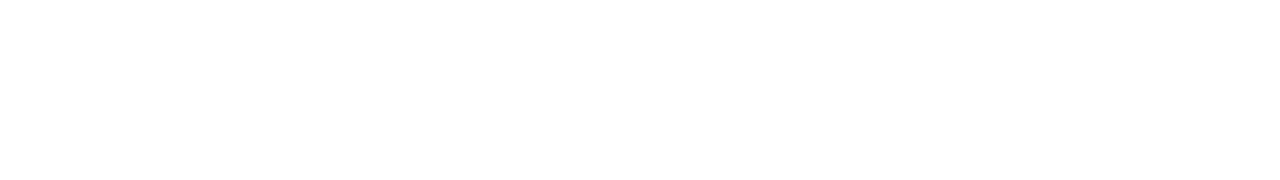
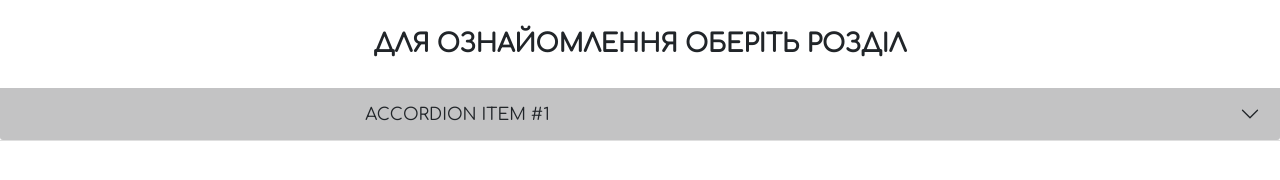
Before and after one commit to boris2606/learning-javascript, a website built with webpack: page src/index.html in a window 1280 px wide. Built offline with nearby package versions, Linux system fonts and the light colour scheme; a web font is replaced by a local one.

Commit message:
Change styles

```diff
--- a/package.json
+++ b/package.json
@@ -38,5 +38,9 @@
     "webpack": "^5.71.0",
     "webpack-cli": "^4.9.2",
     "webpack-dev-server": "^4.7.4"
+  },
+  "dependencies": {
+    "bootstrap": "^5.1.3",
+    "jquery": "^3.6.0"
   }
 }
--- /dev/null
+++ b/src/bs.js
@@ -0,0 +1 @@
+import $ from 'bootstrap'; // бібліотека bootstrap
--- a/src/index.html
+++ b/src/index.html
@@ -4,10 +4,22 @@
         <meta charset="UTF-8">
         <meta http-equiv="X-UA-Compatible" content="IE=edge">
         <meta name="viewport" content="width=device-width, initial-scale=1.0">
-        <title>Webpack 5</title>
+        <title>Learning JS</title>
         <!-- <link rel="icon" type="image/x-icon" href="/images/favicon.ico"> тут іконка вкладки -->
     </head>
     <body>
-
+        <p class="tit_text_learn"> Для ознайомлення оберіть розділ </p>
+        <div class="accordion accordion-flush" id="accordionFlushExample">
+            <!-- Аккорд елемент -->
+            <div class="accordion-item">
+              <h2 class="accordion-header" id="flush-headingOne">
+                <button class="accordion-button collapsed btn_accord_style" type="button" data-bs-toggle="collapse" data-bs-target="#flush-collapseOne" aria-expanded="false" aria-controls="flush-collapseOne">
+                    <p class="header_name_item_stl">Accordion Item #1</p>
+                </button>
+              </h2>
+              <div id="flush-collapseOne" class="accordion-collapse collapse" aria-labelledby="flush-headingOne" data-bs-parent="#accordionFlushExample">
+                <div class="accordion-body">Placeholder content for this accordion, which is intended to demonstrate the <code>.accordion-flush</code> class. This is the first item's accordion body.</div>
+              </div>
+            </div>
     </body>
 </html>
--- a/src/main.js
+++ b/src/main.js
@@ -1 +1,3 @@
-import './styles/main.scss'
+import './styles/main.scss';
+import './bs.js';
+import $ from "jquery"; // бібліотека jquery
--- a/src/styles/main.scss
+++ b/src/styles/main.scss
@@ -1,2 +1,36 @@
 @use 'reset';
 @use 'fonts';
+@import "~bootstrap/scss/bootstrap";
+body {
+    font-family: Comfortaa;
+}
+// Титульний текст
+.tit_text_learn{
+    font: 600 25px Comfortaa;
+    margin: 30px auto;
+    text-align: center;
+    text-transform: uppercase;
+}
+
+// Стилі кнопки акорду та розділу
+.btn_accord_style{
+    background-color: #66666863;
+    &:not(.collapsed) {
+        color: #fff;
+        background-color: #6e6e6ed8;
+        box-shadow: inset 0 -1px 0 rgb(0 0 0 / 13%);
+    }
+    &:focus{
+        box-shadow: none;
+    }
+    &:not(.collapsed)::after {
+        background: url('../img/chevron-down.svg') no-repeat center;
+        transform: rotate(-180deg);
+    }
+    .header_name_item_stl{
+        text-align: center;
+        margin: 0 auto;
+        font: 500 17px Comfortaa;
+        text-transform: uppercase;
+    }
+}
```
Also changed, not shown: src/img/chevron-down.svg (added), 1 other file.
